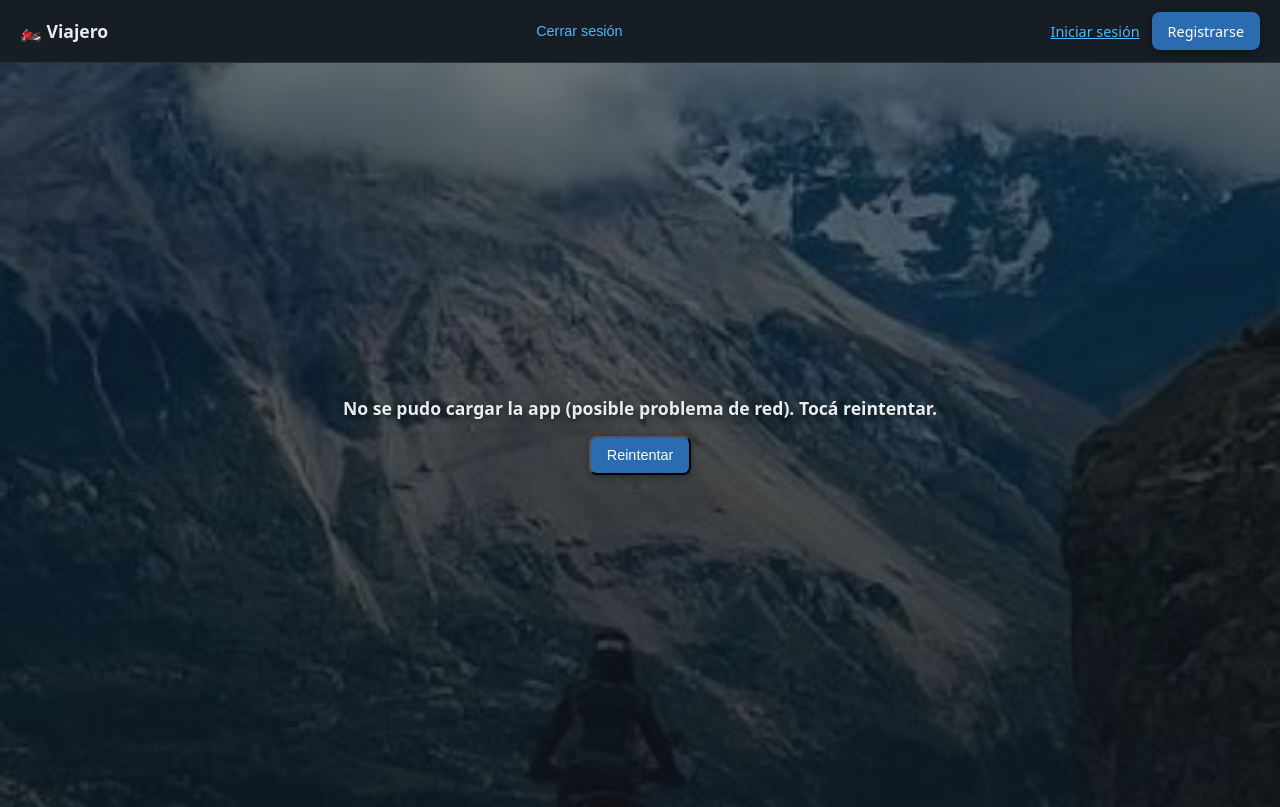
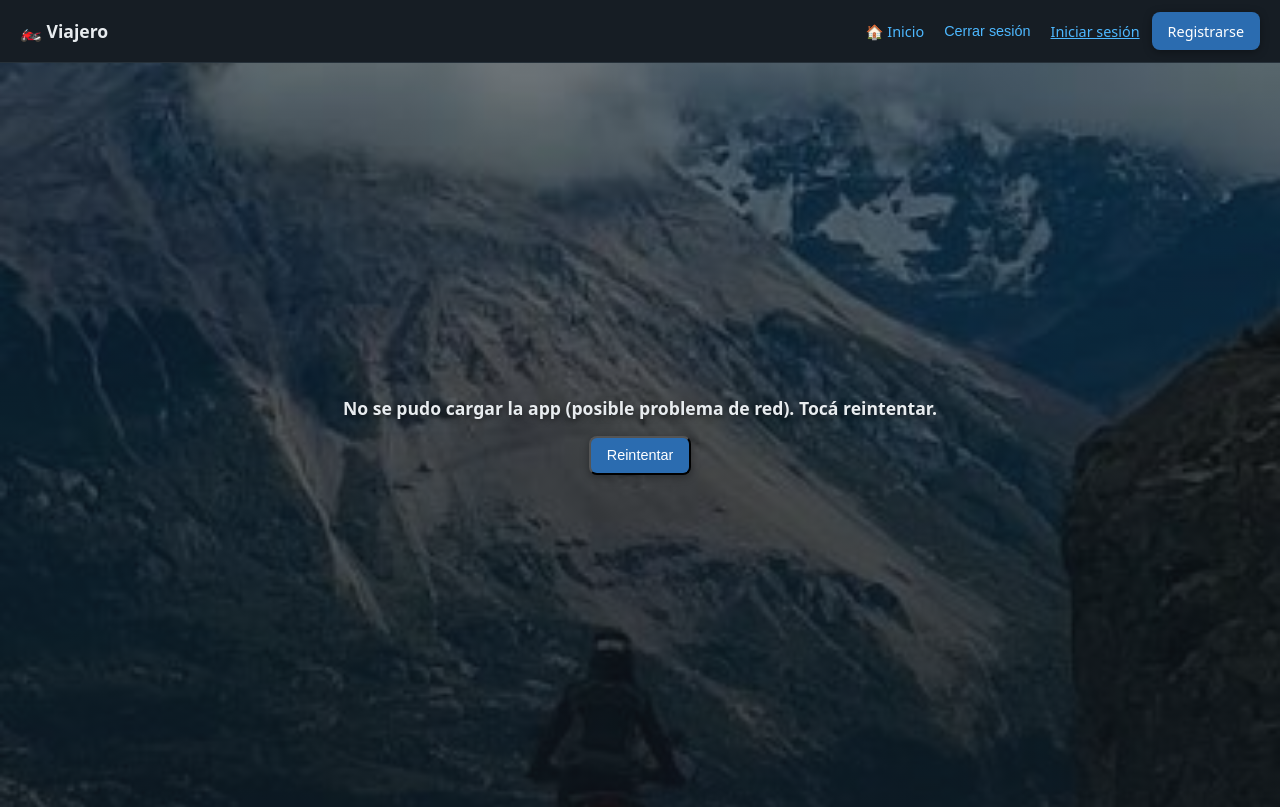
Before and after one commit to MGcarva/viajero, a FastAPI app: page /mapa in a window 1280 px wide. Run offline with FastAPI, Linux system fonts and the light colour scheme; some libraries are stand-ins or nearby versions.

Commit message:
Agrega boton "Inicio" global en el header, visible en toda la app
Antes algunas paginas (Nueva ruta, Mis rutas, Fotos) no tenian ninguna
forma de volver al inicio salvo escribiendo la URL. Se agrega un link
"Inicio" fijo en el topbar (base.html), presente en todas las paginas
sin importar el estado de sesion. Se saca el boton duplicado que ya
tenia el mapa en su propia barra de acciones.

```diff
--- a/app/static/css/estilos.css
+++ b/app/static/css/estilos.css
@@ -29,6 +29,12 @@ a {
   color: #e8ecef;
 }
 
+.topbar-derecha {
+  display: flex;
+  align-items: center;
+  gap: 1.25rem;
+}
+
 .nav-sesion {
   display: flex;
   align-items: center;
@@ -43,6 +49,7 @@ a {
   cursor: pointer;
   font-size: 0.9rem;
   padding: 0;
+  text-decoration: none;
 }
 
 main {
--- a/app/templates/base.html
+++ b/app/templates/base.html
@@ -10,6 +10,8 @@
 <body class="{% block body_class %}{% endblock %}">
   <header class="topbar">
     <a href="/" class="brand">🏍️ Viajero</a>
+    <div class="topbar-derecha">
+      <a href="/" class="btn-link">🏠 Inicio</a>
       <nav id="nav-sesion" class="nav-sesion" hidden>
         <button id="btn-logout" class="btn-link">Cerrar sesión</button>
       </nav>
@@ -17,6 +19,7 @@
         <a href="/login">Iniciar sesión</a>
         <a href="/registro" class="btn-accion">Registrarse</a>
       </nav>
+    </div>
   </header>
 
   <main>
--- a/app/templates/mapa.html
+++ b/app/templates/mapa.html
@@ -51,7 +51,6 @@
 {% block content %}
 <div id="mapa-contenedor">
   <div class="acciones-mapa">
-    <a href="/" class="btn-accion">🏠 Inicio</a>
     <a href="/rutas/nueva" class="btn-accion">+ Nueva ruta</a>
     <a href="/rutas" class="btn-accion">🗺️ Mis rutas</a>
     <a href="/fotos" class="btn-accion">📷 Fotos</a>
```
Lines whose indentation alone changed are shown as unchanged.
